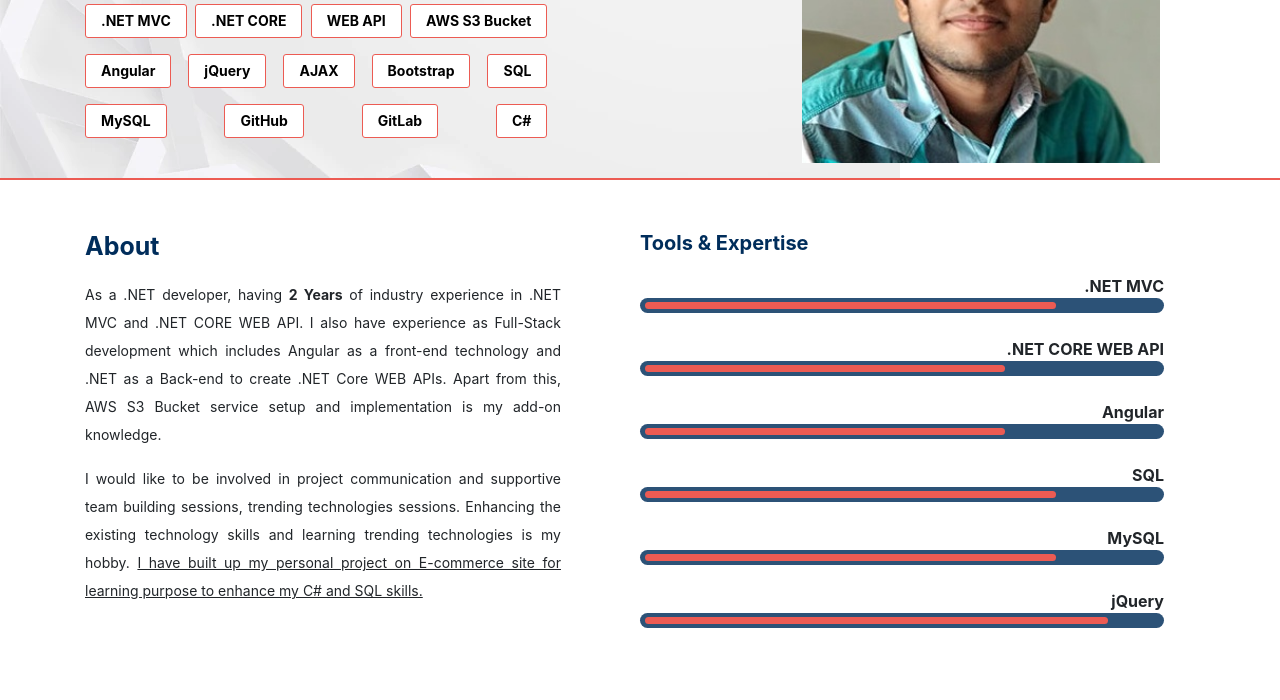
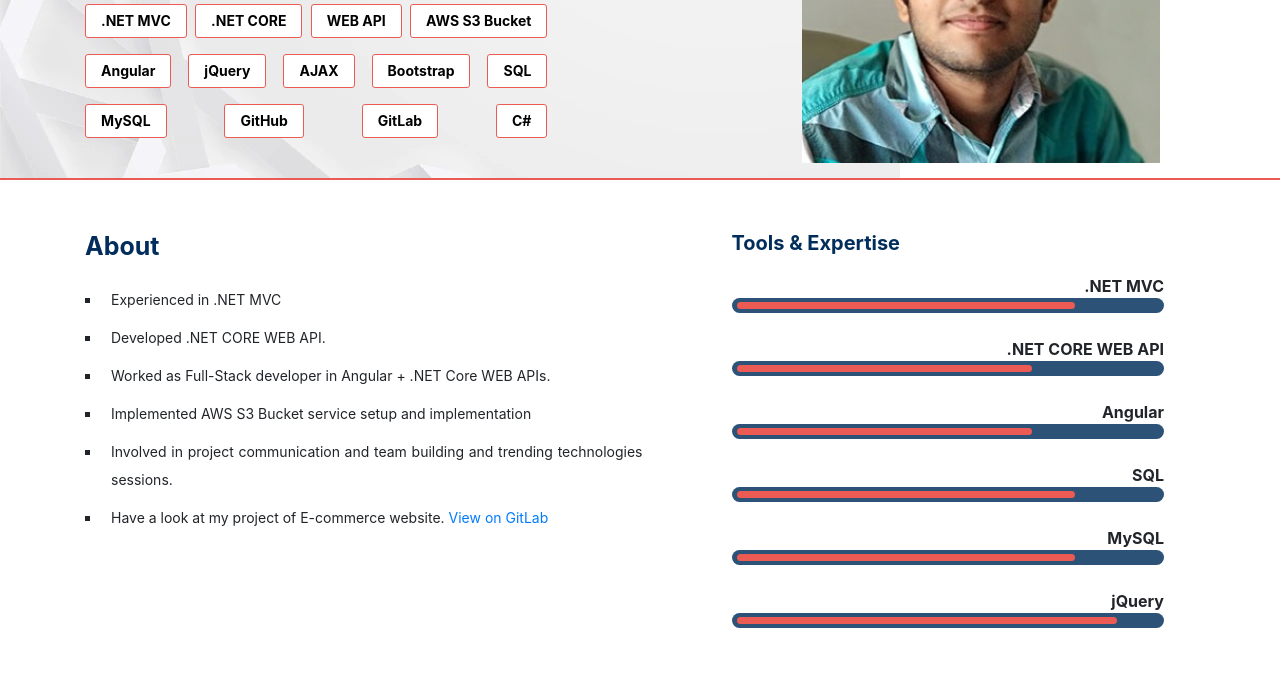
Before and after one commit to YashRanpura/developer, a plain HTML site: page index.html in a window 1280 px wide. Shown: the part 278-978 px from the top of the page. Drawn offline with nearby package versions, Linux system fonts and the light colour scheme.

Commit message:
about_section_changes

```diff
--- a/index.html
+++ b/index.html
@@ -14,7 +14,7 @@
 
 <body>
   <nav class="navbar navbar-expand-lg bg-white navbar-light custom-navbar">
-    <div class="col-6">
+    <div class="col-7">
       <a class="navbar-brand brand-name font-weight-bold" href="index.html">PORTFOLIO</a>
     </div>
     <svg height="35px" xmlns="http://www.w3.org/2000/svg" class="navbar-toggler" data-toggle="collapse"
@@ -73,61 +73,58 @@
   <div class="container d-flex about-section py-5" id="aboutsection">
     <div class="col p-0">
       <p class="font-weight-bold color-primary aboutmyself">About</p>
-      <p class="about-description text-justify pr-5 custom-line-height">As a .NET developer, having <b>2 Years</b> of industry
-        experience in .NET MVC
-        and .NET CORE WEB API. I also have experience as Full-Stack development which includes Angular as a front-end
-        technology and .NET as a Back-end to create .NET Core WEB APIs. Apart from this, AWS S3 Bucket service
-        setup and implementation is my add-on knowledge.
-      </p>
-      <p class="pr-5 text-justify custom-line-height">I would like to be involved in project communication and supportive team
-        building sessions, trending
-        technologies sessions. Enhancing the existing technology skills and learning trending technologies is my hobby.
-        <u>I have built up my personal project on E-commerce site for learning purpose to enhance my C# and SQL
-          skills.</u>
-      </p>
+      <ul class="about-description text-justify pr-5 custom-line-height pl-3">
+        <li>Experienced in .NET MVC</li>
+        <li>Developed .NET CORE WEB API.</li>
+        <li>Worked as Full-Stack developer in Angular + .NET Core WEB APIs.</li>
+        <li>Implemented AWS S3 Bucket service setup and implementation</li>
+        <li>Involved in project communication and team building and trending technologies sessions.</li>
+        <li>Have a look at my project of E-commerce website. <a href="https://gitlab.com/yash.ranpura28/ecommercesite" target="_blank">View on GitLab</a></li>
+      </ul>
+
     </div>
-    <div class="col mx-3 tools-section">
+    <div class="col-5 mx-3 tools-section">
       <p class="tools-title color-primary font-weight-bold">Tools & Expertise</p>
       <div class="text-right">
         <span class="font-weight-bold">.NET MVC</span>
         <div class="progress">
-          <div class="progress-bar" role="progressbar" aria-valuenow="75"
-            aria-valuemin="0" aria-valuemax="100" style="width: 80%"></div>
+          <div class="progress-bar" role="progressbar" aria-valuenow="75" aria-valuemin="0" aria-valuemax="100"
+            style="width: 80%"></div>
         </div>
       </div>
       <div class="text-right my-4">
         <span class="font-weight-bold">.NET CORE WEB API</span>
         <div class="progress">
-          <div class="progress-bar" role="progressbar" aria-valuenow="75"
-            aria-valuemin="0" aria-valuemax="100" style="width: 70%"></div>
+          <div class="progress-bar" role="progressbar" aria-valuenow="75" aria-valuemin="0" aria-valuemax="100"
+            style="width: 70%"></div>
         </div>
       </div>
       <div class="text-right my-4">
         <span class="font-weight-bold">Angular</span>
         <div class="progress">
-          <div class="progress-bar" role="progressbar" aria-valuenow="75"
-            aria-valuemin="0" aria-valuemax="100" style="width: 70%"></div>
+          <div class="progress-bar" role="progressbar" aria-valuenow="75" aria-valuemin="0" aria-valuemax="100"
+            style="width: 70%"></div>
         </div>
       </div>
       <div class="text-right my-4">
         <span class="font-weight-bold">SQL</span>
         <div class="progress">
-          <div class="progress-bar" role="progressbar" aria-valuenow="75"
-            aria-valuemin="0" aria-valuemax="100" style="width: 80%"></div>
+          <div class="progress-bar" role="progressbar" aria-valuenow="75" aria-valuemin="0" aria-valuemax="100"
+            style="width: 80%"></div>
         </div>
       </div>
       <div class="text-right my-4">
         <span class="font-weight-bold">MySQL</span>
         <div class="progress">
-          <div class="progress-bar" role="progressbar" aria-valuenow="75"
-            aria-valuemin="0" aria-valuemax="100" style="width: 80%"></div>
+          <div class="progress-bar" role="progressbar" aria-valuenow="75" aria-valuemin="0" aria-valuemax="100"
+            style="width: 80%"></div>
         </div>
       </div>
       <div class="text-right my-4">
         <span class="font-weight-bold">jQuery</span>
         <div class="progress">
-          <div class="progress-bar" role="progressbar" aria-valuenow="75"
-            aria-valuemin="0" aria-valuemax="100" style="width: 90%"></div>
+          <div class="progress-bar" role="progressbar" aria-valuenow="75" aria-valuemin="0" aria-valuemax="100"
+            style="width: 90%"></div>
         </div>
       </div>
 
--- a/src/css/styles.css
+++ b/src/css/styles.css
@@ -62,6 +62,11 @@
     font-size: 25px;
 }
 
+.about-description li {
+    padding: 5px 10px;
+    list-style-type: square;
+}
+
 .tools-section .tools-title {
     font-size: 20px;
 }
@@ -103,12 +108,13 @@
 }
 
 @media only screen and (min-width: 481px) and (max-width: 768px) {
+
     /* For tablet: */
     .main-content .tagline {
         font-size: 11px !important;
     }
 
-    .container{
+    .container {
         min-width: 647px;
     }
 
@@ -116,7 +122,7 @@
         font-size: 27px;
     }
 
-    .skill-label{
+    .skill-label {
         max-width: 55% !important;
     }
 
@@ -132,7 +138,8 @@
         background-color: white;
     }
 
-    #aboutsection, .tools-section{
+    #aboutsection,
+    .tools-section {
         display: block !important;
     }
 
```
